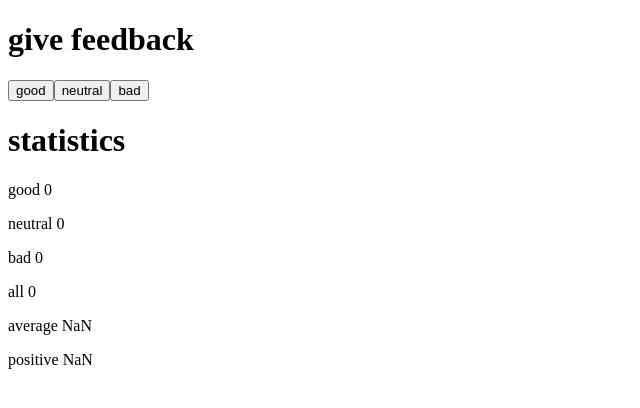
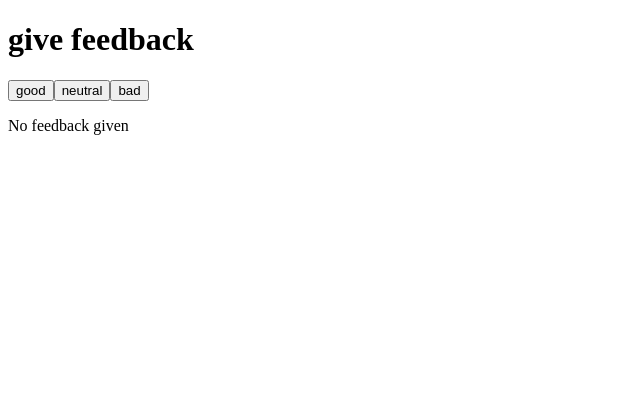
Before and after one commit to marcospm92/midudev-bootcamp, a React (Create React App) app in the folder part1-react/unicafe/: page / in a window 1280 px wide. Shown: the top 408 px of the page, without its empty margins (0-640 px from the left). Built offline with nearby package versions, Linux system fonts and the light colour scheme.

Commit message:
Exercise 1.9

```diff
--- a/part1-react/unicafe/src/index.js
+++ b/part1-react/unicafe/src/index.js
@@ -56,7 +56,10 @@ const App = () => {
       >
         bad
       </button>
-      <Statistics good={good} neutral={neutral} bad={bad} />
+      {good + neutral + bad === 0
+        ? <p>No feedback given</p>
+        : <Statistics good={good} neutral={neutral} bad={bad} />
+      }
     </div>
   )
 }
```
